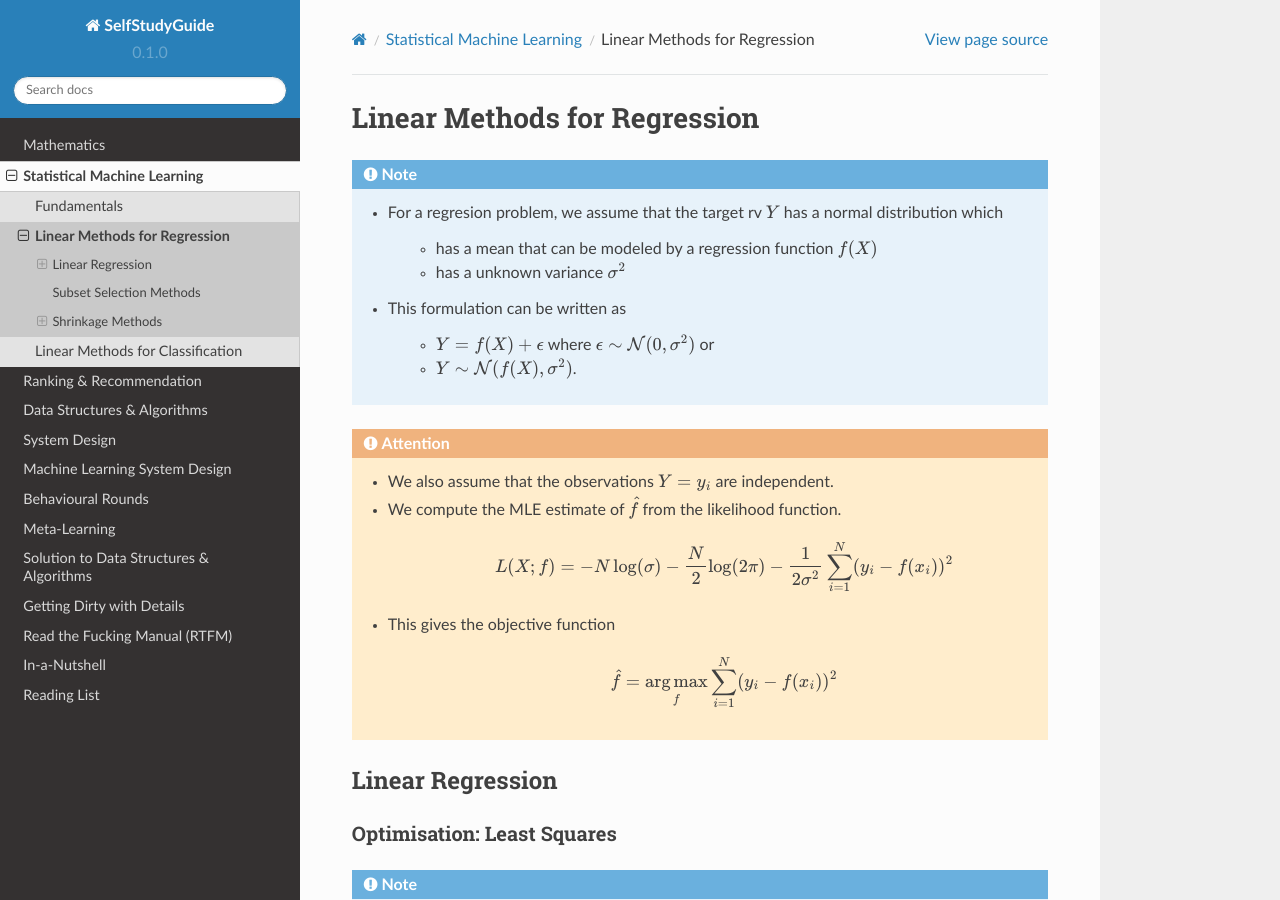
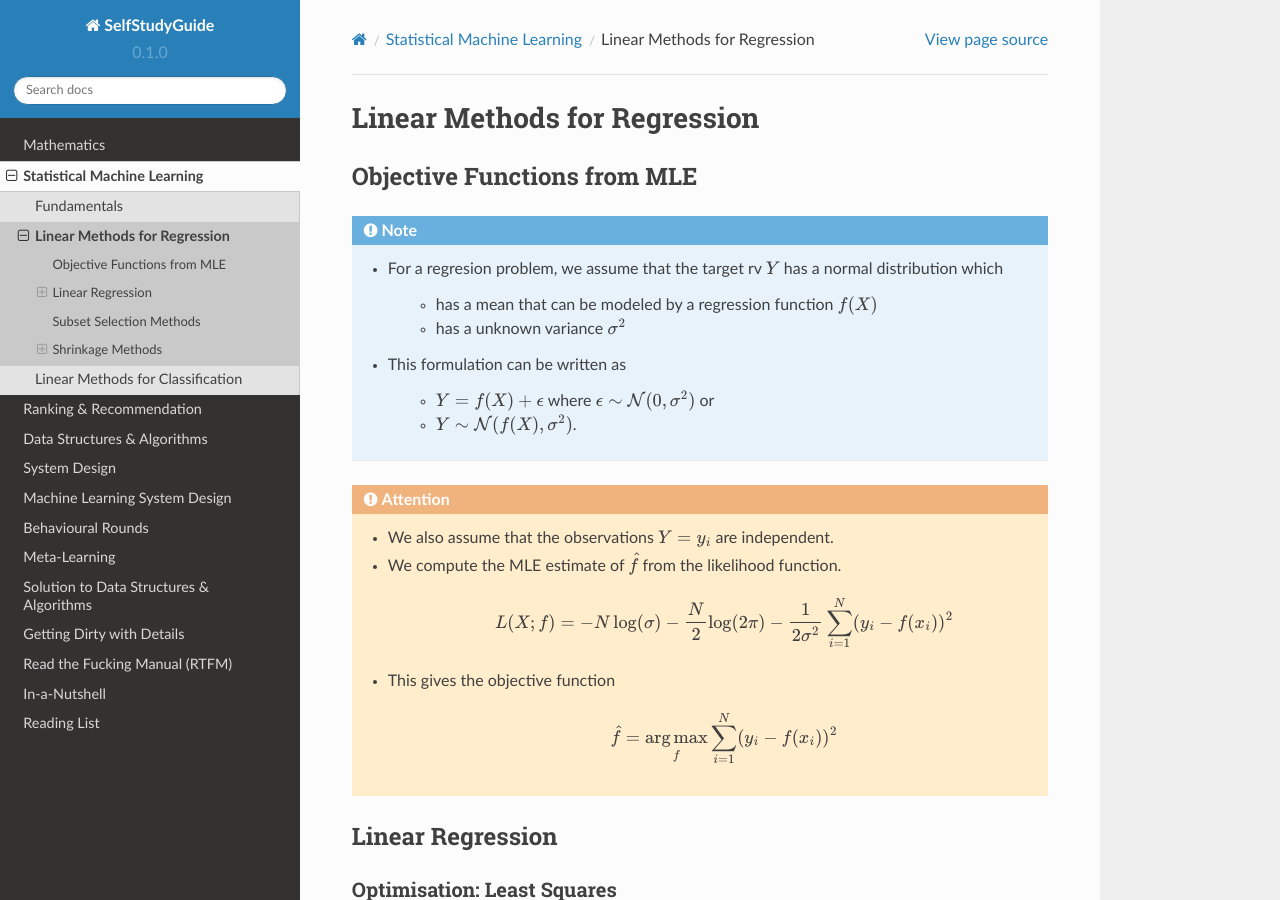
Before and after one commit to uselesstechjunks/leetcode, a Sphinx documentation site: the page built from docs/source/ml/linearreg.rst, in a window 1280 px wide and 900 px high. Built offline with Sphinx 7.4.7 and the Read the Docs theme 2.0.0, drawn with Linux system fonts in a browser that asks for light colours.

Commit message:
Update linearreg.rst

```diff
--- a/docs/source/ml/linearreg.rst
+++ b/docs/source/ml/linearreg.rst
@@ -1,6 +1,9 @@
 ###########################################################################
 Linear Methods for Regression
 ###########################################################################
+***************************************************************************
+Objective Functions from MLE
+***************************************************************************
 .. note::
 	* For a regresion problem, we assume that the target rv :math:`Y` has a normal distribution which
 
```
